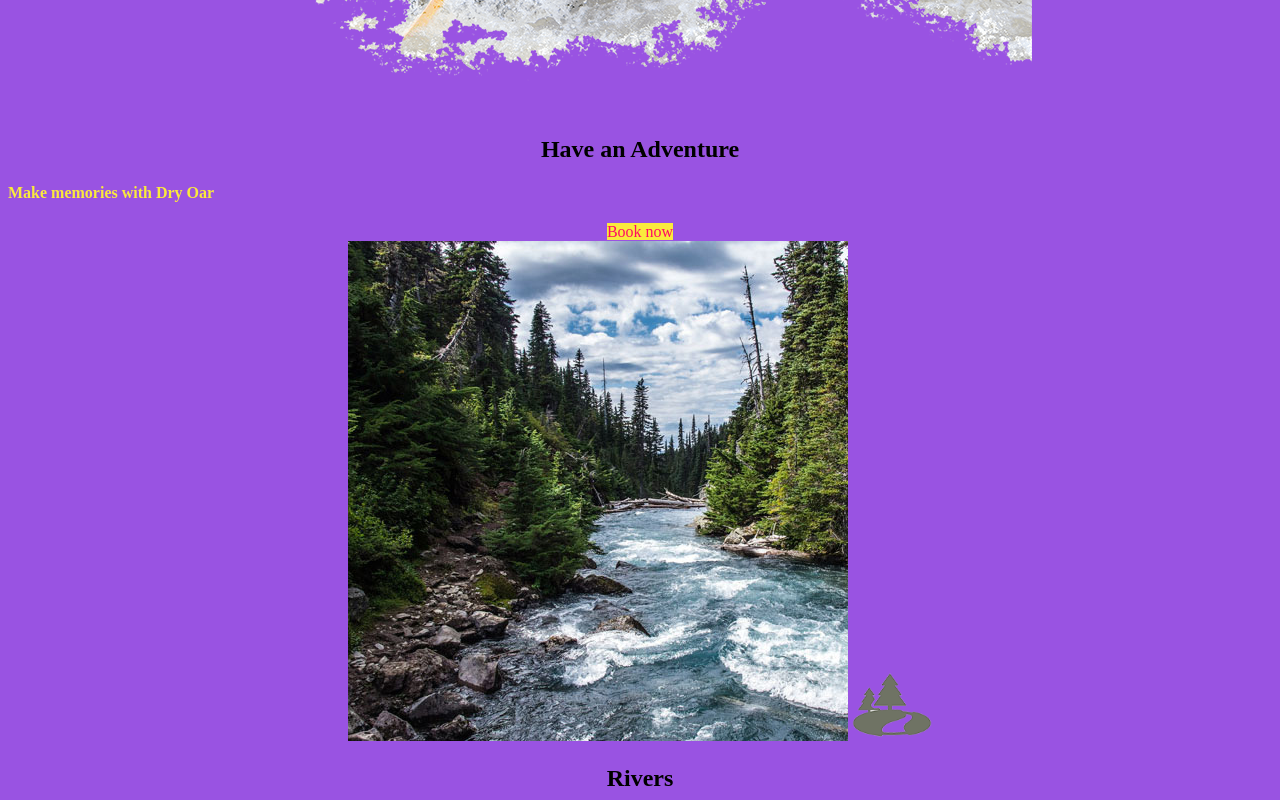
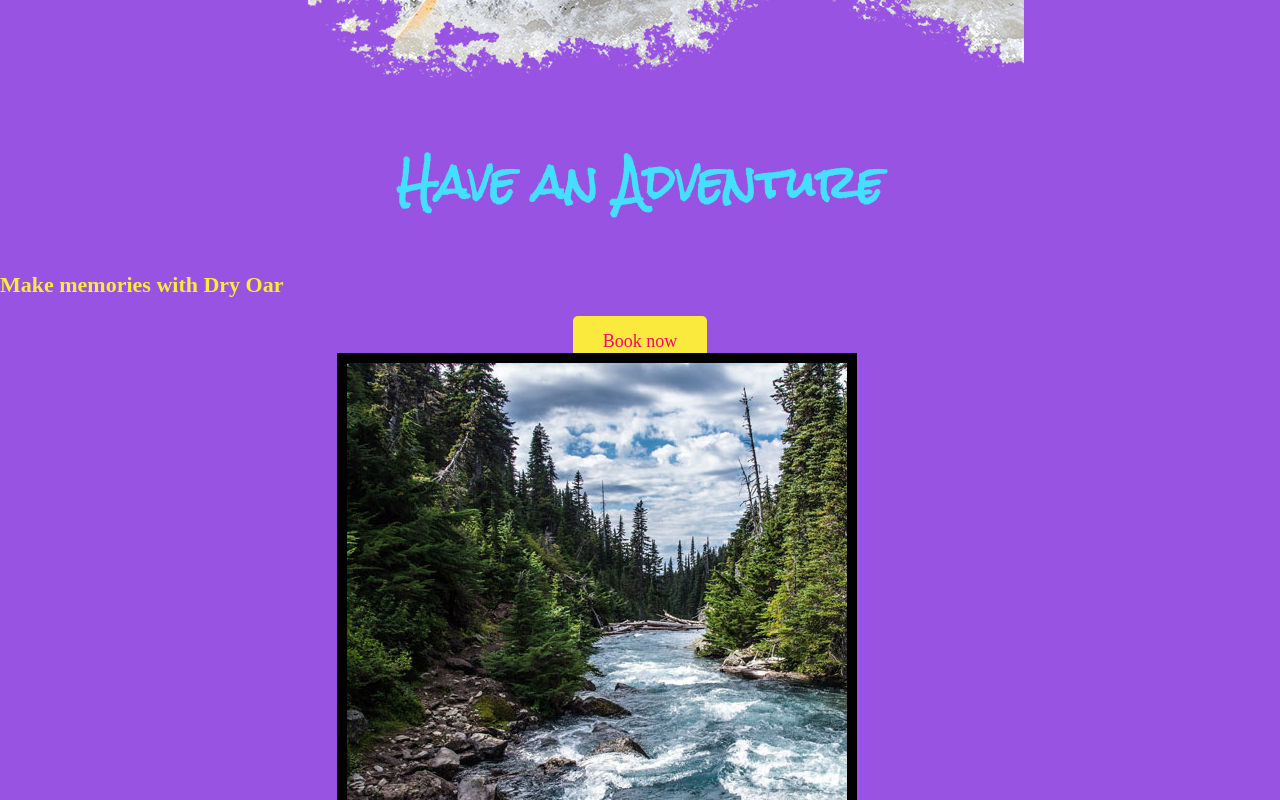
Before and after one commit to rcpierce0/wdd-130-pierce-w23, a plain HTML site: page wwr/index.html in a window 1280 px wide. Shown: the part 680-1480 px from the top of the page. Drawn offline with Linux system fonts and the light colour scheme.

Commit message:
wk05 assignment

```diff
--- a/wwr/index.html
+++ b/wwr/index.html
@@ -25,7 +25,7 @@
             <div id="hero-box">
                 <img id="hero-img" src="images/hero.png" alt="Peple enjoying white water rafting">
                 <section id="hero-msg">
-                    <h1 class="class-title">Have an Adventure</h1>
+                    <h1 class="home-title">Have an Adventure</h1>
                     <h4>Make memories with Dry Oar</h4>
                     <div class="button-box">
                         <a class="book" href="contactus.html">Book now</a>
--- a/wwr/styles/styles.css
+++ b/wwr/styles/styles.css
@@ -1,3 +1,11 @@
+@import url('https://fonts.googleapis.com/css2?family=Rock+Salt&family=Rubik:wght@300&display=swap');
+
+:root{
+    --headline-font: "Rock Salt", 'Franklin Gothic Medium';
+    --body-font: Rubik, Helvetica, sans-serif;
+    font-size: 22px;
+}
+
 #content {
     max-width: 1600px;
     margin: 0 auto;
@@ -7,6 +15,7 @@ nav a{
     text-align: center;
     color: #44dffc;
     text-decoration: none;
+    padding: 35px;
 }
 
 nav a:hover{
@@ -26,6 +35,10 @@ main section{
     text-align: center;
 }
 
+main section img{
+    border-style: borderbox;
+}
+
 #background{
     height: 750px;
     background-color: #ff0a64;
@@ -33,6 +46,8 @@ main section{
 
 body{
     background-color: #9953e2;
+    margin: 0;
+    padding: 0;
 }
 
 header{
@@ -43,6 +58,10 @@ header{
     background-color: #faea3d;
     color: #ff0a64;
     text-decoration: none;
+    font-size: 18px;
+    padding: 15px 30px;
+    margin-top: 50px;
+    border-radius: 5px;
 }
 
 .book:hover, .join:hover{
@@ -52,19 +71,30 @@ header{
 
 .msg{
     background-color: #44dffc;
+    line-height: 1.5em;
+    padding: 35px;
 }
 
 .msg h2{
     color: #ff0a64;
+    font-family: var(--headline-font);
 }
 
 .msg p{
     color: #ff0a64;
+    font-size: .8em;
+    padding-bottom: 15px;
 }
 
 footer{
     background-color: #ff0a64;
     color: #44dffc;
+    padding: 25px 50px;
+    margin-top: 200px;
+}
+
+footer .social img{
+    padding-top: 15px;
 }
 
 footer a{
@@ -85,7 +115,10 @@ footer p a:hover{
 }
 
 .home-title{
-    color: #9953e2;
+    color: #44dffc;
+    font-family: var(--headline-font);
+    font-size: 2em;
+    margin-top: 10px;
 }
 
 h4{
@@ -94,8 +127,24 @@ h4{
 
 .icon{
     width: 80px;
+    padding-top: 10px;
 }
 
 .logo{
     width: 80px;
 }
+
+h2{
+    margin: 0;
+}
+#logo_link{
+    padding-top: 5px;
+}
+
+.rivers-card, .camping-card, .rapids-card{
+    margin: 200px 0;
+}
+
+.card-img{
+    border: 10px solid black;
+}
```
